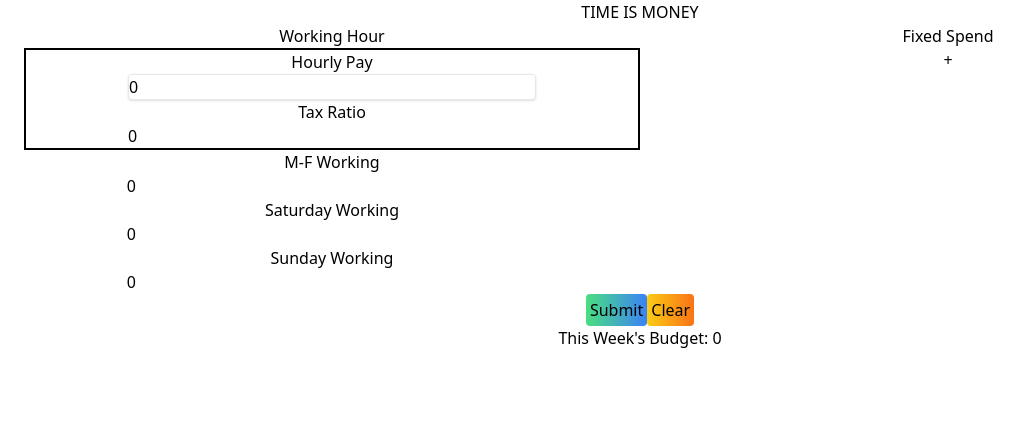
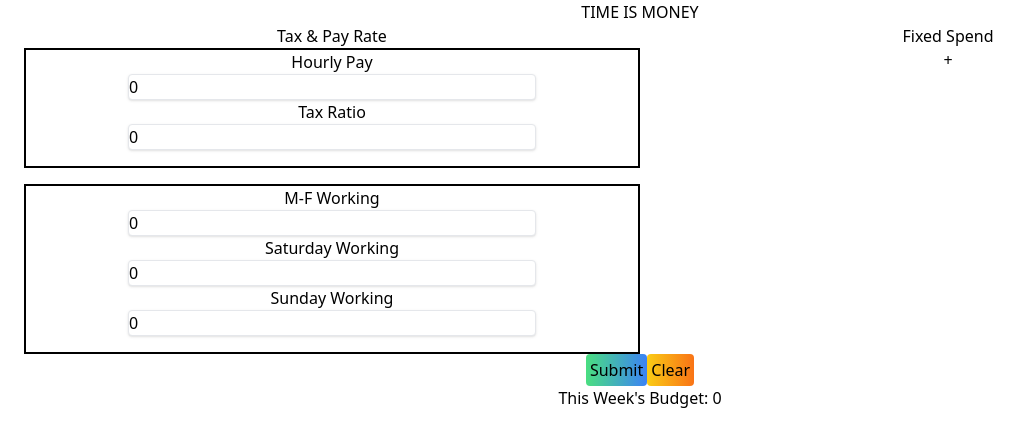
Before and after one commit to 1wooch/PWA_TTM_Type, a React (Create React App) app: page / in a window 1280 px wide. Shown: the top 446 px of the page, without its empty margins (0-1032 px from the left). Built offline with nearby package versions, Linux system fonts and the light colour scheme.

Commit message:
some of the design and trim code

```diff
--- a/src/TimeToMoney/page.tsx
+++ b/src/TimeToMoney/page.tsx
@@ -115,7 +115,7 @@ const TTM: React.FC = () => {
       (100 - taxRatioNumber) *
       0.01;
 
-    setTotalPay(totalPayNumber);
+    setTotalPay(totalPayNumber.toFixed(2));
   };
 
   ///change watcher///
@@ -170,9 +170,9 @@ const TTM: React.FC = () => {
     <div className="display px-6">
       <div className="flex">
         <div className="inputArea w-1/2">
-        <h1>Working Hour</h1>
+        <h1>Tax & Pay Rate</h1>
 
-          <div className="border-solid border-2 border-black ">
+          <div className="mb-4 border-solid border-2 border-black ">
               <p>Hourly Pay</p>
               <input className="w-2/3 shadow appearance-none border rounded"
                   type="text"
@@ -181,16 +181,16 @@ const TTM: React.FC = () => {
                   onChange={HPhandleChange}
               />
               <p>Tax Ratio</p>
-              <input className="w-2/3"
+              <input className="mb-4 w-2/3 shadow appearance-none border rounded"
                   type="text"
                   placeholder="Enter your TaxRate"
                   value={taxRatio === 0 ? "0" : String(taxRatio)} // Convert to string for input field
                   onChange={taxRatiohandleChange}
               />
           </div>
-          <div className="workingHour area">
+          <div className="border-solid border-2 border-black">
               <p>M-F Working</p>
-              <input className="w-2/3"
+              <input className="w-2/3 shadow appearance-none border rounded"
               type="text"
               placeholder="M-F working hour"
               value={dayWorkTime === 0 ? "0" : String(dayWorkTime)}
@@ -199,7 +199,7 @@ const TTM: React.FC = () => {
               <p>
                 Saturday Working
               </p>
-              <input className="w-2/3"
+              <input className="w-2/3 shadow appearance-none border rounded"
               type="text"
               placeholder="Saturday working hour"
               value={SatTime === 0 ? "0" : String(SatTime)}
@@ -208,7 +208,7 @@ const TTM: React.FC = () => {
               <p>
                 Sunday Working
               </p>
-              <input className="w-2/3"
+              <input className="mb-4 w-2/3 shadow appearance-none border rounded"
               type="text"
               placeholder="Sunday working hour"
               value={sunTime === 0 ? "0" : String(sunTime)}
@@ -222,19 +222,19 @@ const TTM: React.FC = () => {
             <div>
             {fixedcosts.map((row, index) => (
               <div key={index}>
-                <input className="w-1/3"
+                <input className="w-1/3 shadow appearance-none border rounded"
                   type="text"
                   placeholder="Name"
                   value={row.name}
                   onChange={(e) => handleCostNameChange(e, index)}
                 />
-                <input className="w-1/3"
+                <input className="w-1/3 shadow appearance-none border rounded"
                   type="text"
                   placeholder="Value"
                   value={row.cost.toString()}
                   onChange={(e) => handleCostChange(e, index)}
                 />
-                <button className="w-1/3" onClick={() => handleDelete(index)}>Delete</button>
+                <button className="w-1/3 shadow appearance-none border rounded" onClick={() => handleDelete(index)}>Delete</button>
               </div>
             ))}
               <button onClick={addCost}>+</button>
@@ -255,5 +255,7 @@ const TTM: React.FC = () => {
 export default TTM;
 /// Add weekly value and store the calculate value with time in local stroage separately and show them in the right side with time stamp.
 /// Add a clear button to clear the local storage and reset the value to 0
-/// change the name of app and icon for web app
-/// make it work without internet
+/// change the name of app and icon for web app -> done
+/// make it work without internet -> done
+
+/// Deputy API works only return ics value>?
```
